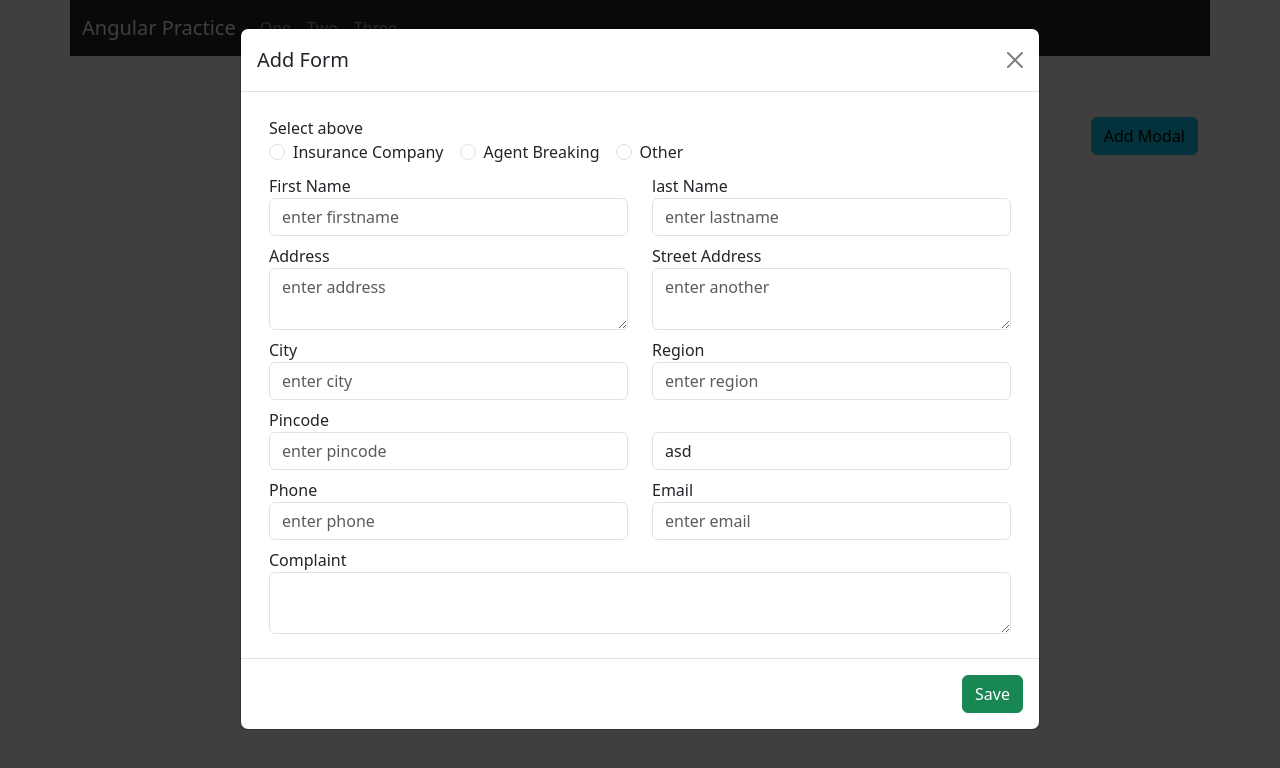
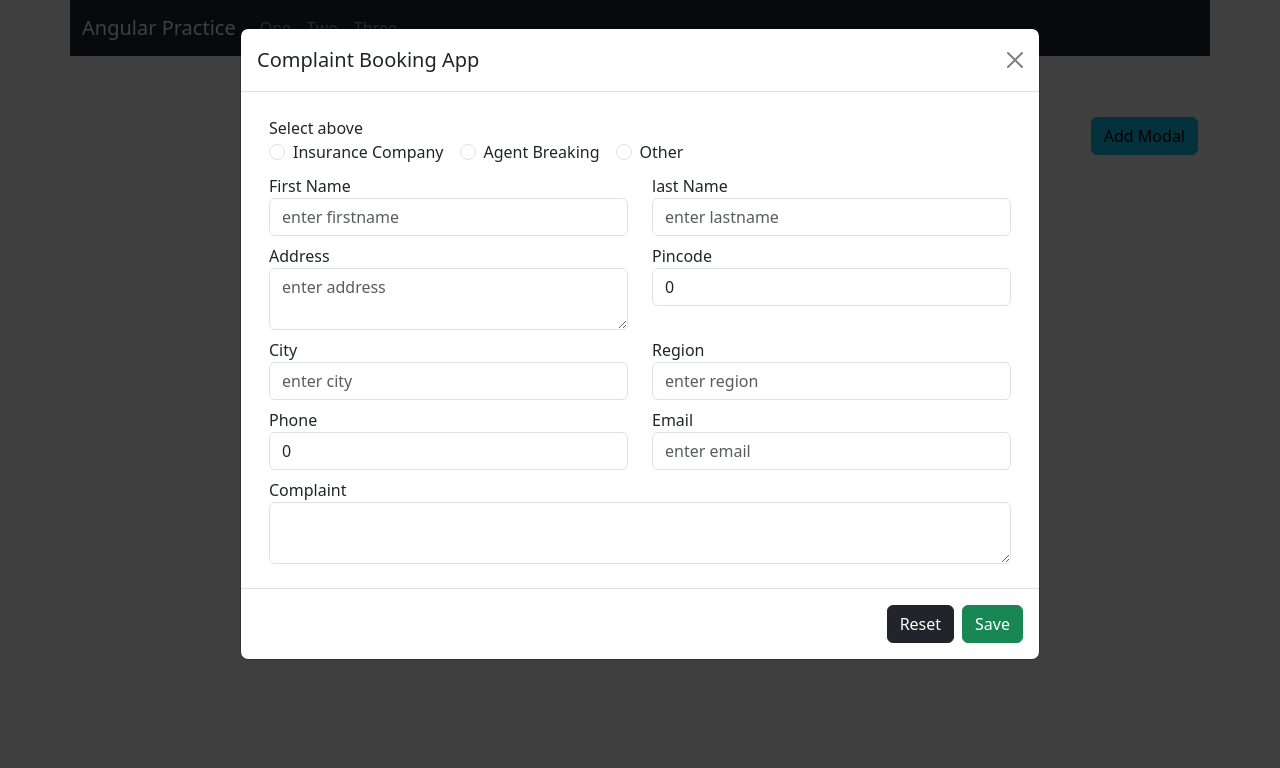
Before and after one commit to kishor96k/Angular_Challanges_Scenarios, an Angular app: page /two in a window 1280 px wide. Both pictures are taken after a click on the button "Add Modal". Shown: the top 768 px of the page. Built offline with nearby package versions, Linux system fonts and the light colour scheme.

Commit message:
form added for the local crud

```diff
--- a/src/app/two_practice/two/two.component.html
+++ b/src/app/two_practice/two/two.component.html
@@ -5,6 +5,7 @@
             Add Modal
         </button>
     </div>
+
 </div>
 
 
@@ -14,7 +15,7 @@
     <div class="modal-dialog modal-lg">
         <div class="modal-content">
             <div class="modal-header">
-                <h1 class="modal-title fs-5" id="exampleModalLabel">Add Form</h1>
+                <h1 class="modal-title fs-5" id="exampleModalLabel">Complaint Booking App</h1>
                 <button type="button" class="btn-close" data-bs-dismiss="modal" aria-label="Close"></button>
             </div>
             <div class="modal-body">
@@ -24,18 +25,19 @@
                             <label for="selectAbove" class="mr-2">Select above</label>
                             <div class="form-group d-flex align-items-center">
                                 <div class="form-check form-check-inline mr-2">
-                                    <input class="form-check-input" type="radio" name="complaintAgainst"
-                                        id="insuranceCompany" value="InsuranceCompany">
+                                    <input class="form-check-input" [(ngModel)]="complaintObj.complaintAgainst"
+                                        type="radio" name="complaintAgainst" id="insuranceCompany"
+                                        value="InsuranceCompany">
                                     <label class="form-check-label" for="insuranceCompany">Insurance Company</label>
                                 </div>
                                 <div class="form-check form-check-inline mr-2">
-                                    <input class="form-check-input" type="radio" name="complaintAgainst"
-                                        id="agentBreaking" value="AgentBreaking">
+                                    <input class="form-check-input" [(ngModel)]="complaintObj.complaintAgainst"
+                                        type="radio" name="complaintAgainst" id="agentBreaking" value="AgentBreaking">
                                     <label class="form-check-label" for="agentBreaking">Agent Breaking</label>
                                 </div>
                                 <div class="form-check form-check-inline">
-                                    <input class="form-check-input" type="radio" name="complaintAgainst" id="other"
-                                        value="Other">
+                                    <input class="form-check-input" [(ngModel)]="complaintObj.complaintAgainst"
+                                        type="radio" name="complaintAgainst" id="other" value="Other">
                                     <label class="form-check-label" for="other">Other</label>
                                 </div>
                             </div>
@@ -45,15 +47,15 @@
                         <div class="col-6">
                             <div class="form-gorup">
                                 <label for="">First Name</label>
-                                <input type="text" name="firstname" id="firstname" class="form-control"
-                                    placeholder="enter firstname">
+                                <input [(ngModel)]="complaintObj.firstname" type="text" name="firstname" id="firstname"
+                                    class="form-control" placeholder="enter firstname">
                             </div>
                         </div>
                         <div class="col-6">
                             <div class="form-gorup">
                                 <label for="">last Name</label>
-                                <input type="text" name="lastname" id="lastname" class="form-control"
-                                    placeholder="enter lastname">
+                                <input [(ngModel)]="complaintObj.lastname" type="text" name="lastname" id="lastname"
+                                    class="form-control" placeholder="enter lastname">
                             </div>
                         </div>
                     </div>
@@ -61,44 +63,32 @@
                         <div class="col-6">
                             <div class="form-group">
                                 <label for="">Address</label>
-                                <textarea name="addressone" id="addressone" cols="10" rows="2" class="form-control" placeholder="enter address"></textarea>
+                                <textarea [(ngModel)]="complaintObj.addressone" name="addressone" id="addressone"
+                                    cols="10" rows="2" class="form-control" placeholder="enter address"></textarea>
                             </div>
                         </div>
                         <div class="col-6">
                             <div class="form-group">
-                                <label for="">Street Address</label>
-                                <textarea name="addresstwo" id="addresstwo" cols="10" rows="2" class="form-control" placeholder="enter another"></textarea>
+                                <label for="">Pincode</label>
+                                <input [(ngModel)]="complaintObj.pincode" type="number" name="pincode" id="pincode"
+                                    class="form-control" placeholder="enter pincode">
                             </div>
                         </div>
+
                     </div>
                     <div class="row mt-2 mb-2">
                         <div class="col-6">
                             <div class="form-group">
                                 <label for="">City</label>
-                                <input type="text" name="city" id="city" class="form-control" placeholder="enter city">
+                                <input [(ngModel)]="complaintObj.city" type="text" name="city" id="city"
+                                    class="form-control" placeholder="enter city">
                             </div>
                         </div>
                         <div class="col-6">
                             <div class="form-group">
                                 <label for="">Region</label>
-                                <input type="text" name="region" id="region" class="form-control" placeholder="enter region">
-                            </div>
-                        </div>
-                    </div>
-                    <div class="row mt-2 mb-2">
-                        <div class="col-6">
-                            <div class="form-group">
-                                <label for="">Pincode</label>
-                                <input type="number" name="pincode" id="pincode" class="form-control" placeholder="enter pincode">
-                            </div>
-                        </div>
-                        <div class="col-6">
-                            <div class="form-group mt-4">
-                                <select name="" id="" class="form-control">
-                                    <option value="asd">asd</option>
-                                    <option value="asd">asd</option>
-                                    <option value="asd">asd</option>
-                                </select>
+                                <input [(ngModel)]="complaintObj.region" type="text" name="region" id="region"
+                                    class="form-control" placeholder="enter region">
                             </div>
                         </div>
                     </div>
@@ -106,13 +96,15 @@
                         <div class="col-6">
                             <div class="form-group">
                                 <label for="">Phone</label>
-                                <input type="number" name="phone" id="phone" class="form-control" placeholder="enter phone">
+                                <input [(ngModel)]="complaintObj.phone" type="number" name="phone" id="phone"
+                                    class="form-control" placeholder="enter phone">
                             </div>
                         </div>
                         <div class="col-6">
                             <div class="form-group">
                                 <label for="">Email</label>
-                                <input type="email" name="email" id="email" class="form-control" placeholder="enter email">
+                                <input [(ngModel)]="complaintObj.email" type="email" name="email" id="email"
+                                    class="form-control" placeholder="enter email">
                             </div>
                         </div>
                     </div>
@@ -120,14 +112,16 @@
                         <div class="col">
                             <div class="form-group">
                                 <label for="">Complaint</label>
-                                <textarea name="" id="" cols="" rows="2" class="form-control"></textarea>
+                                <textarea [(ngModel)]="complaintObj.complaint" name="complaint" id="" cols="" rows="2"
+                                    class="form-control"></textarea>
                             </div>
                         </div>
                     </div>
                 </div>
             </div>
             <div class="modal-footer">
-                <button type="button" class="btn btn-success">Save</button>
+                <button type="button" class="btn btn-dark">Reset</button>
+                <button type="button" class="btn btn-success" (click)="onRegister()">Save</button>
             </div>
         </div>
     </div>
--- a/src/app/two_practice/two/two.component.ts
+++ b/src/app/two_practice/two/two.component.ts
@@ -1,10 +1,53 @@
-import { Component } from '@angular/core';
+import { Component, OnInit } from '@angular/core';
 
 @Component({
   selector: 'app-two',
   templateUrl: './two.component.html',
   styleUrls: ['./two.component.css']
 })
-export class TwoComponent {
+export class TwoComponent implements OnInit {
 
+  constructor() { }
+
+  ngOnInit(): void {
+
+
+    const localData = localStorage.getItem('ComplaintAppData');
+    if (localData != null) {
+      this.complaintArray = JSON.parse(localData);
+      console.log(this.complaintArray);
+    }
+  }
+
+  complaintObj: any = {
+    id: 0,
+    complaintAgainst: '',
+    firstname: '',
+    lastname: '',
+    addressone: '',
+    city: '',
+    region: '',
+    pincode: 0,
+    phone: 0,
+    email: '',
+    complaint: '',
+  }
+
+  complaintArray: any[] = [];
+
+
+
+  onRegister() {
+    const localData = localStorage.getItem('ComplaintAppData');
+    if (localData == null) {
+      this.complaintObj.id = 1;
+      this.complaintArray.push(this.complaintObj);
+      localStorage.setItem('ComplaintAppData', JSON.stringify(this.complaintArray));
+    } else {
+      const parseData = JSON.parse(localData);
+      this.complaintObj.id = parseData.length + 1;
+      this.complaintArray.push(this.complaintObj);
+      localStorage.setItem('ComplaintAppData', JSON.stringify(this.complaintArray));
+    }
+  }
 }
```
